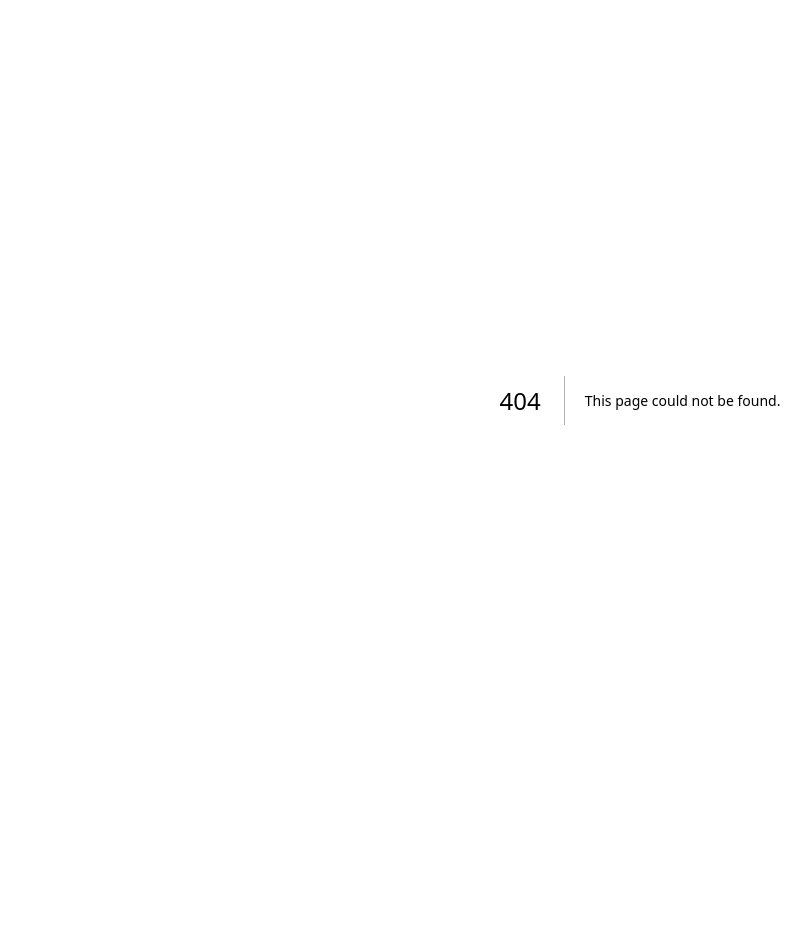
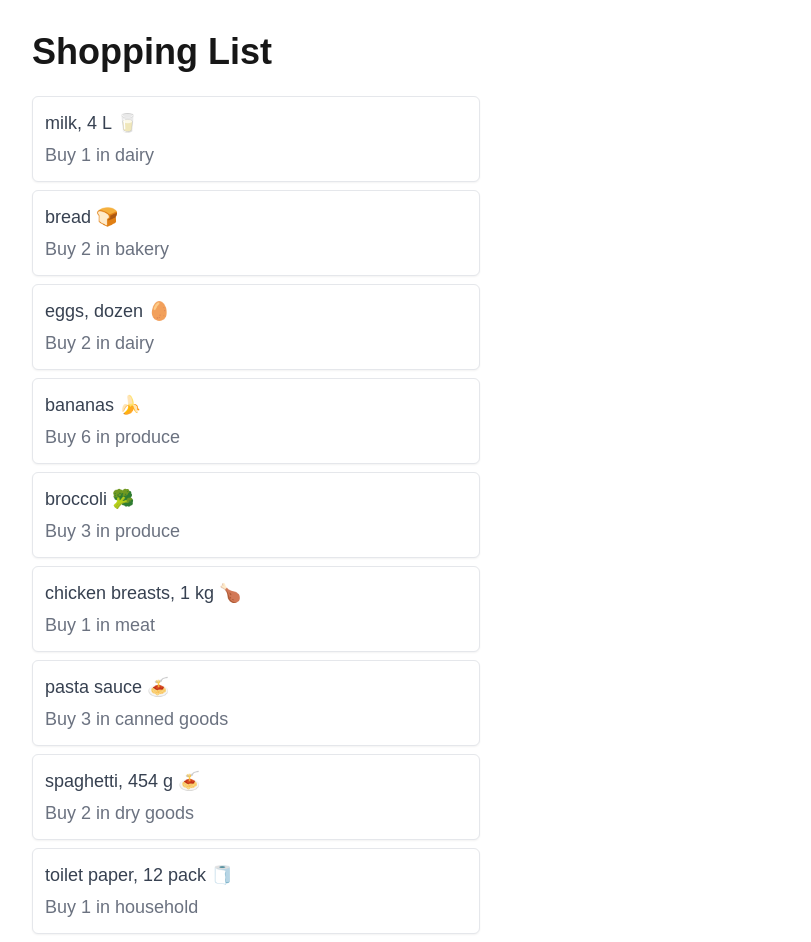
Before and after one commit to Sssstoic/cprg306-assignments, a Next.js app: page /week-3 in a window 1280 px wide. Before the commit this address had no page. Shown: the top 942 px of the page, without its empty margins (0-811 px from the left). Before the commit the page ends 800 px from the top, so only its background shows below. Built offline with nearby package versions, Linux system fonts and the light colour scheme.

Commit message:
Week 3
Added a week 3 folder, with item-list.js, item.js, and page.js files.

```diff
--- a/app/page.js
+++ b/app/page.js
@@ -1,10 +1,19 @@
 import Link from "next/link";
 
-export default function HomePage(){
+export default function HomePage() {
   return (
-    <div>
-      <h1>CPRG 306: Web Development 2 - Assignments</h1>
-      <Link href="/week-2">Week 2 Assignment</Link>
+    <div className="p-5 font-sans">
+      <h1 className="mb-5 text-4xl font-bold">
+        CPRG 306: Web Development 2 - Assignments
+      </h1>
+      <div className="flex flex-col space-y-3">
+        <Link href="/week-2" className="text-white hover:underline hover:text-blue-600">
+          Week 2 Assignment
+        </Link>
+        <Link href="/week-3" className="text-white hover:underline hover:text-blue-600">
+          Week 3 Assignment
+        </Link>
+      </div>
     </div>
   );
 }
--- /dev/null
+++ b/app/week-3/item-list.js
@@ -0,0 +1,29 @@
+// app/week-3/item-list.js
+import Item from './item';
+
+function ItemList() {
+  const items = [
+    { name: "milk, 4 L 🥛", quantity: 1, category: "dairy" },
+    { name: "bread 🍞", quantity: 2, category: "bakery" },
+    { name: "eggs, dozen 🥚", quantity: 2, category: "dairy" },
+    { name: "bananas 🍌", quantity: 6, category: "produce" },
+    { name: "broccoli 🥦", quantity: 3, category: "produce" },
+    { name: "chicken breasts, 1 kg 🍗", quantity: 1, category: "meat" },
+    { name: "pasta sauce 🍝", quantity: 3, category: "canned goods" },
+    { name: "spaghetti, 454 g 🍝", quantity: 2, category: "dry goods" },
+    { name: "toilet paper, 12 pack 🧻", quantity: 1, category: "household" },
+    { name: "paper towels, 6 pack", quantity: 1, category: "household" },
+    { name: "dish soap 🍽️", quantity: 1, category: "household" },
+    { name: "hand soap 🧼", quantity: 4, category: "household" },
+  ];
+
+  return (
+    <ul>
+      {items.map((item, i) => (
+        <Item key={i} {...item} />
+      ))}
+    </ul>
+  );
+}
+
+export default ItemList;
--- /dev/null
+++ b/app/week-3/item.js
@@ -0,0 +1,16 @@
+// app/week-3/item.js
+
+function Item({ name, quantity, category }) {
+  return (
+    <li className="my-2">
+      <span className="bg-white border p-3 rounded-md shadow-sm font-medium text-gray-700 text-lg inline-block w-full max-w-md">
+        {name}
+        <div className="text-gray-500 text-md mt-1">
+          Buy {quantity} in {category}
+        </div>
+      </span>
+    </li>
+  );
+}
+
+export default Item;
--- /dev/null
+++ b/app/week-3/page.js
@@ -0,0 +1,13 @@
+// app/week-3/page.js
+import ItemList from './item-list';
+
+function Page() {
+  return (
+    <main className="p-8">
+      <h1 className="text-4xl font-bold mb-6">Shopping List</h1>
+      <ItemList />
+    </main>
+  );
+}
+
+export default Page;
```
